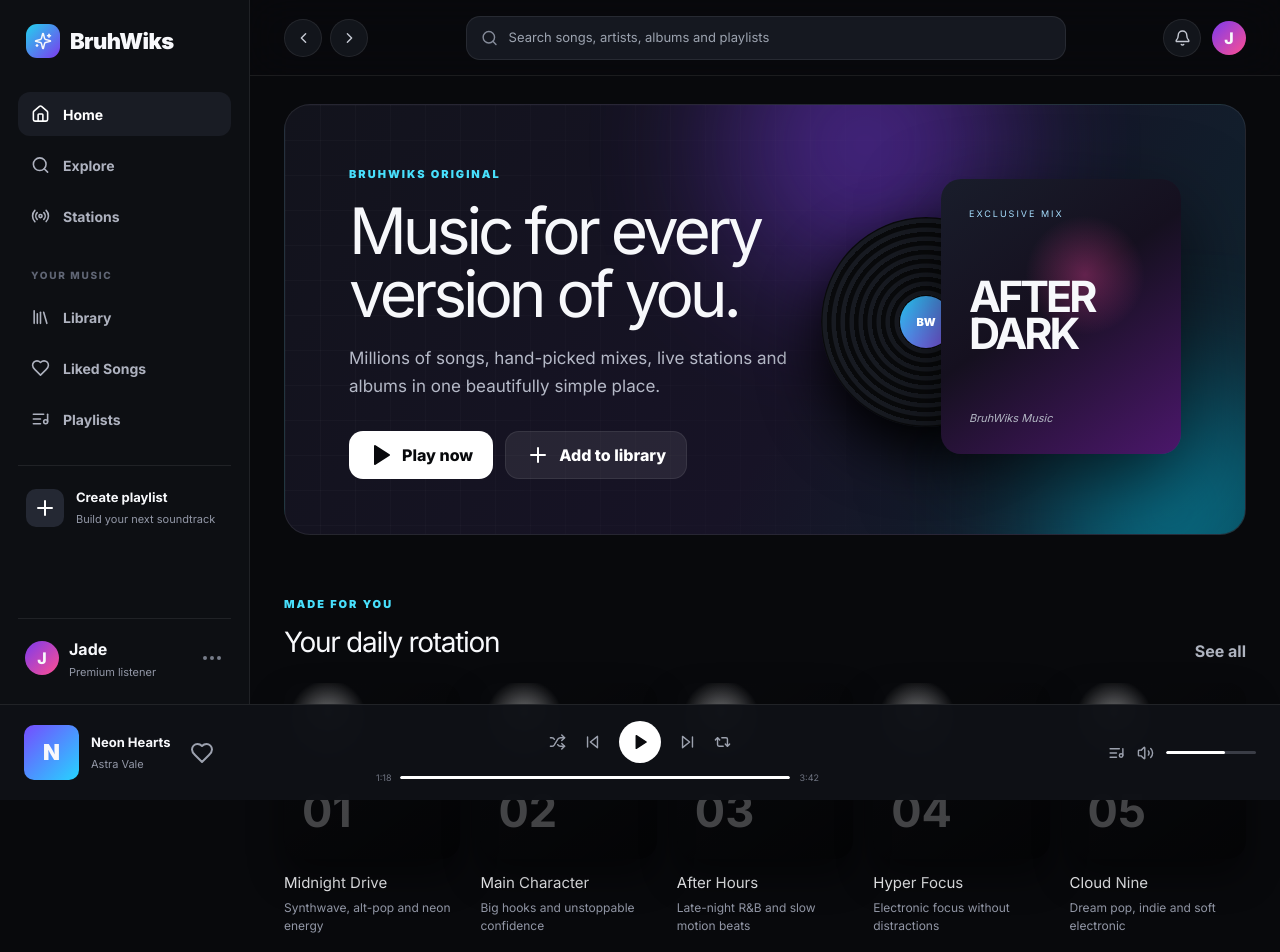
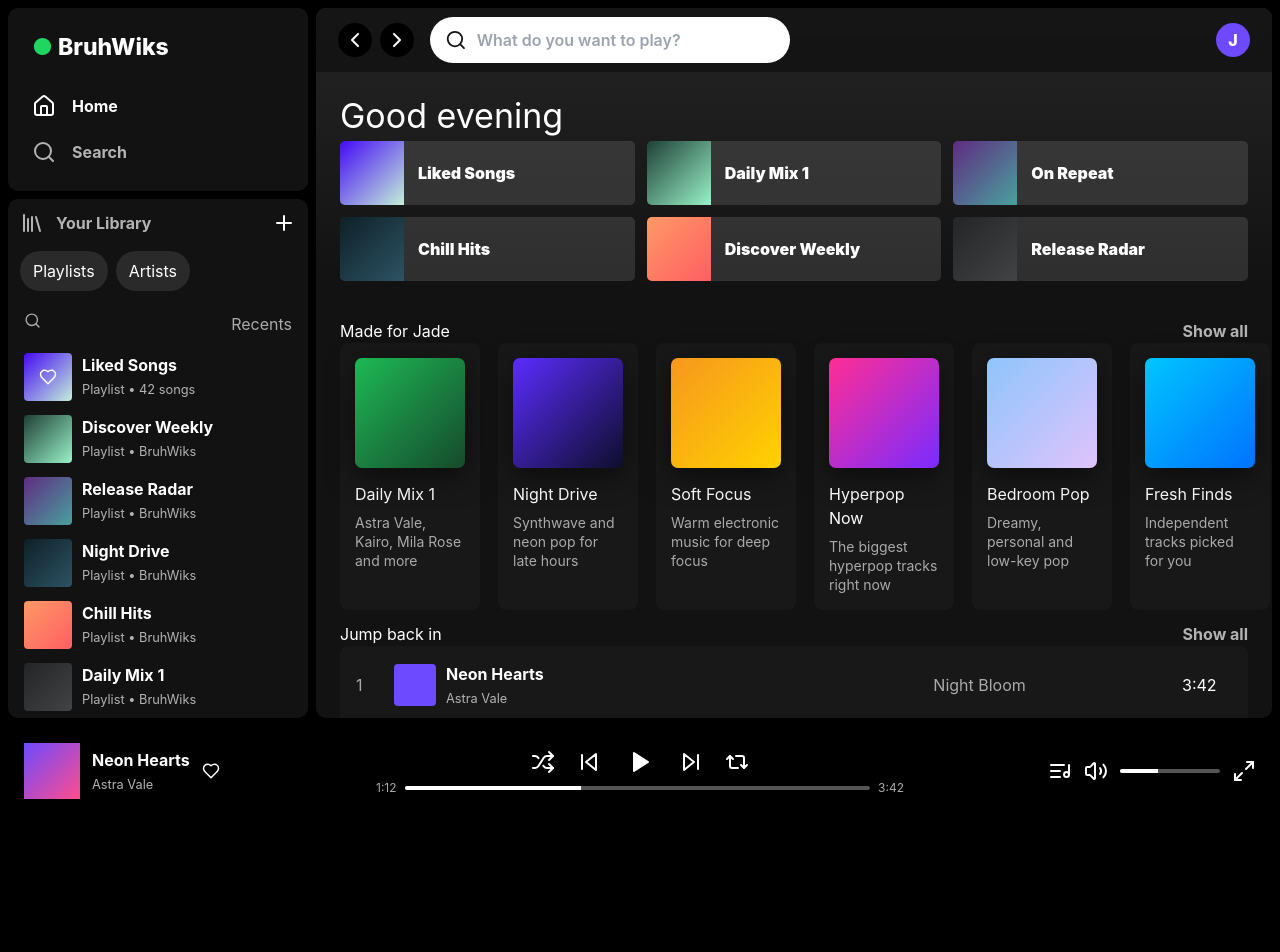
Before and after one commit to Sigmayraffykaw/bruhwik, a Next.js app: page / in a window 1280 px wide. Shown: the top 952 px of the page. After the commit the page ends 824 px from the top, so only its background shows below. Built offline with nearby package versions, Linux system fonts and the light colour scheme.

Commit message:
Redesign BruhWiks with Spotify-inspired interface

```diff
--- a/app/layout.tsx
+++ b/app/layout.tsx
@@ -1,6 +1 @@
-import type { Metadata } from "next";
-import { Inter } from "next/font/google";
-import "./globals.css";
-const inter=Inter({subsets:["latin"]});
-export const metadata:Metadata={title:"BruhWiks Music — Listen Without Limits",description:"A premium music streaming experience for playlists, albums, artists and stations."};
-export default function RootLayout({children}:{children:React.ReactNode}){return <html lang="en"><body className={inter.className}>{children}</body></html>}
+import "./globals.css"; import type { Metadata } from "next"; export const metadata:Metadata={title:"BruhWiks Music",description:"A premium music streaming experience."}; export default function RootLayout({children}:{children:React.ReactNode}){return <html lang="en"><body>{children}</body></html>}
--- a/app/page.tsx
+++ b/app/page.tsx
@@ -1,175 +1,61 @@
 "use client";
 
-import { useState } from "react";
-import { motion } from "framer-motion";
-import {
-  Bell, ChevronLeft, ChevronRight, Heart, Home, Library, ListMusic,
-  Menu, MoreHorizontal, Pause, Play, Plus, Radio, Repeat2, Search,
-  Shuffle, SkipBack, SkipForward, Sparkles, Volume2, X
-} from "lucide-react";
+import { useMemo, useState } from "react";
+import { Home, Search, Library, Plus, Heart, ChevronLeft, ChevronRight, Play, Pause, SkipBack, SkipForward, Repeat2, Shuffle, Volume2, Maximize2, ListMusic, Menu, X } from "lucide-react";
 
-const mixes = [
-  ["Midnight Drive", "Synthwave, alt-pop and neon energy", "mix-one"],
-  ["Main Character", "Big hooks and unstoppable confidence", "mix-two"],
-  ["After Hours", "Late-night R&B and slow motion beats", "mix-three"],
-  ["Hyper Focus", "Electronic focus without distractions", "mix-four"],
-  ["Cloud Nine", "Dream pop, indie and soft electronic", "mix-five"]
+const quick = [
+  ["Liked Songs","linear-gradient(135deg,#450af5,#c4efd9)"],
+  ["Daily Mix 1","linear-gradient(135deg,#1f4037,#99f2c8)"],
+  ["On Repeat","linear-gradient(135deg,#5f2c82,#49a09d)"],
+  ["Chill Hits","linear-gradient(135deg,#0f2027,#2c5364)"],
+  ["Discover Weekly","linear-gradient(135deg,#ff9966,#ff5e62)"],
+  ["Release Radar","linear-gradient(135deg,#232526,#414345)"]
+];
+const cards = [
+  ["Daily Mix 1","Astra Vale, Kairo, Mila Rose and more","linear-gradient(135deg,#1db954,#164a2d)"],
+  ["Night Drive","Synthwave and neon pop for late hours","linear-gradient(135deg,#5b2cff,#0e0e2c)"],
+  ["Soft Focus","Warm electronic music for deep focus","linear-gradient(135deg,#f7971e,#ffd200)"],
+  ["Hyperpop Now","The biggest hyperpop tracks right now","linear-gradient(135deg,#ff2d95,#7a2cff)"],
+  ["Bedroom Pop","Dreamy, personal and low-key pop","linear-gradient(135deg,#8ec5fc,#e0c3fc)"],
+  ["Fresh Finds","Independent tracks picked for you","linear-gradient(135deg,#00c6ff,#0072ff)"]
+];
+const tracks = [
+  ["Neon Hearts","Astra Vale","Night Bloom","3:42","#6d4aff"],
+  ["Out of Orbit","Kairo","Zero Gravity","2:58","#ff4d8d"],
+  ["Silverline","Mila Rose","Silverline","3:21","#47c7ff"],
+  ["No Signal","Northstar","Static Dreams","4:03","#23d18b"],
+  ["Gravity","Juno Skye","Motion","3:35","#ff9e3d"]
 ];
 
-const tracks = [
-  ["Neon Hearts", "Astra Vale", "Night Bloom", "3:42", "tone-one"],
-  ["Out of Orbit", "Kairo", "Zero Gravity", "2:58", "tone-two"],
-  ["Silverline", "Mila Rose", "Silverline", "3:21", "tone-three"],
-  ["No Signal", "Northstar", "Static Dreams", "4:03", "tone-four"],
-  ["Gravity", "Juno Skye", "Motion", "3:35", "tone-five"]
-];
-
-const artists = [
-  ["Astra Vale", "artist-one"], ["Kairo", "artist-two"], ["Mila Rose", "artist-three"],
-  ["Northstar", "artist-four"], ["Juno Skye", "artist-five"], ["Lumi", "artist-six"]
-];
-
-function Logo() {
-  return (
-    <div className="logo">
-      <span><Sparkles size={18} /></span>
-      BruhWiks
+export default function HomePage(){
+  const [playing,setPlaying]=useState(false);
+  const [query,setQuery]=useState("");
+  const [menu,setMenu]=useState(false);
+  const filtered=useMemo(()=>tracks.filter(t=>t.slice(0,3).join(" ").toLowerCase().includes(query.toLowerCase())),[query]);
+  return <main className="spotify-app">
+    <aside className={menu?"sidebar open":"sidebar"}>
+      <button className="close" onClick={()=>setMenu(false)}><X/></button>
+      <div className="side-card nav-card">
+        <div className="brand"><span>●</span> BruhWiks</div>
+        <a className="active"><Home/>Home</a><a><Search/>Search</a>
       </div>
-  );
-}
-
-export default function HomePage() {
-  const [query, setQuery] = useState("");
-  const [playing, setPlaying] = useState(false);
-  const [liked, setLiked] = useState(false);
-  const [menu, setMenu] = useState(false);
-
-  const visibleTracks = tracks.filter(function (track) {
-    return track.join(" ").toLowerCase().includes(query.toLowerCase());
-  });
-
-  return (
-    <main className="app-shell">
-      <aside className={menu ? "sidebar open" : "sidebar"}>
-        <div className="side-top">
-          <Logo />
-          <button className="close-side" onClick={function(){setMenu(false);}}><X /></button>
-        </div>
-        <nav>
-          <a className="active"><Home />Home</a>
-          <a><Search />Explore</a>
-          <a><Radio />Stations</a>
-        </nav>
-        <div className="side-label">YOUR MUSIC</div>
-        <nav>
-          <a><Library />Library</a>
-          <a><Heart />Liked Songs</a>
-          <a><ListMusic />Playlists</a>
-        </nav>
-        <div className="playlist-create">
-          <button><Plus /></button>
-          <div><b>Create playlist</b><small>Build your next soundtrack</small></div>
-        </div>
-        <div className="side-footer">
-          <span className="avatar">J</span>
-          <div><b>Jade</b><small>Premium listener</small></div>
-          <MoreHorizontal />
+      <div className="side-card library-card">
+        <div className="library-head"><span><Library/>Your Library</span><button><Plus/></button></div>
+        <div className="chips"><button>Playlists</button><button>Artists</button></div>
+        <div className="library-search"><Search size={17}/><span>Recents</span></div>
+        {["Liked Songs","Discover Weekly","Release Radar","Night Drive","Chill Hits","Daily Mix 1"].map((x,i)=><div className="lib-item" key={x}><div className="lib-cover" style={{background:quick[i%quick.length][1]}}>{i===0?<Heart size={18}/>:null}</div><div><b>{x}</b><small>{i===0?"Playlist • 42 songs":"Playlist • BruhWiks"}</small></div></div>)}
       </div>
     </aside>
-
-      <section className="content">
-        <header className="topbar">
-          <button className="mobile-menu" onClick={function(){setMenu(true);}}><Menu /></button>
-          <div className="history"><button><ChevronLeft /></button><button><ChevronRight /></button></div>
-          <label className="search">
-            <Search />
-            <input value={query} onChange={function(e){setQuery(e.target.value);}} placeholder="Search songs, artists, albums and playlists" />
-          </label>
-          <div className="top-actions"><button><Bell /></button><span className="avatar">J</span></div>
-        </header>
-
-        <div className="page">
-          <motion.section className="hero" initial={{opacity:0,y:18}} animate={{opacity:1,y:0}}>
-            <div className="hero-glow one" />
-            <div className="hero-glow two" />
-            <div className="hero-copy">
-              <span className="eyebrow">BRUHWIKS ORIGINAL</span>
-              <h1>Music for every version of you.</h1>
-              <p>Millions of songs, hand-picked mixes, live stations and albums in one beautifully simple place.</p>
-              <div>
-                <button className="primary" onClick={function(){setPlaying(true);}}><Play fill="currentColor" />Play now</button>
-                <button className="secondary"><Plus />Add to library</button>
-              </div>
-            </div>
-            <div className="hero-art">
-              <div className="disc"><i /><span>BW</span></div>
-              <div className="cover"><small>EXCLUSIVE MIX</small><b>AFTER<br />DARK</b><em>BruhWiks Music</em></div>
-            </div>
-          </motion.section>
-
-          <section className="section-block">
-            <div className="section-head"><div><span>MADE FOR YOU</span><h2>Your daily rotation</h2></div><button>See all</button></div>
-            <div className="card-grid">
-              {mixes.map(function(mix, index){
-                return (
-                  <motion.article className="music-card" whileHover={{y:-7}} key={mix[0]}>
-                    <div className={"cover-art " + mix[2]}>
-                      <div className="art-noise" />
-                      <b>{String(index + 1).padStart(2,"0")}</b>
-                      <button onClick={function(){setPlaying(true);}}><Play fill="currentColor" /></button>
-                    </div>
-                    <h3>{mix[0]}</h3><p>{mix[1]}</p>
-                  </motion.article>
-                );
-              })}
+    <section className="main-panel">
+      <header className="topbar"><button className="menu" onClick={()=>setMenu(true)}><Menu/></button><div className="arrows"><button><ChevronLeft/></button><button><ChevronRight/></button></div><label><Search/><input value={query} onChange={e=>setQuery(e.target.value)} placeholder="What do you want to play?"/></label><div className="profile">J</div></header>
+      <div className="hero-gradient"><h1>Good evening</h1><div className="quick-grid">{quick.map(([name,bg])=><button key={name}><span style={{background:bg}}></span><b>{name}</b><i><Play fill="currentColor"/></i></button>)}</div></div>
+      <div className="content-wrap">
+        <div className="section-title"><h2>Made for Jade</h2><button>Show all</button></div>
+        <div className="card-grid">{cards.map(([name,desc,bg])=><article key={name}><div className="card-art" style={{background:bg}}><button onClick={()=>setPlaying(true)}><Play fill="currentColor"/></button></div><h3>{name}</h3><p>{desc}</p></article>)}</div>
+        <div className="section-title"><h2>Jump back in</h2><button>Show all</button></div>
+        <div className="track-list">{filtered.map((t,i)=><div className="track" key={t[0]}><span className="num">{i+1}</span><div className="mini-art" style={{background:t[4]}}></div><div className="track-main"><b>{t[0]}</b><small>{t[1]}</small></div><span className="album">{t[2]}</span><span>{t[3]}</span></div>)}</div>
       </div>
     </section>
-
-          <section className="section-block">
-            <div className="section-head"><div><span>TRENDING NOW</span><h2>Top tracks</h2></div><button>View chart</button></div>
-            <div className="track-table">
-              <div className="track-head"><span>#</span><span>Title</span><span>Album</span><span>Time</span></div>
-              {visibleTracks.map(function(track, index){
-                return (
-                  <div className="track-row" key={track[0]}>
-                    <span>{index + 1}</span>
-                    <div className="track-title"><i className={track[4]}>{track[0].charAt(0)}</i><div><b>{track[0]}</b><small>{track[1]}</small></div></div>
-                    <span>{track[2]}</span><span>{track[3]}</span>
-                    <button onClick={function(){setPlaying(true);}}><Play size={16} fill="currentColor" /></button>
-                  </div>
-                );
-              })}
-            </div>
-          </section>
-
-          <section className="section-block">
-            <div className="section-head"><div><span>ARTISTS YOU LOVE</span><h2>Popular artists</h2></div><button>See all</button></div>
-            <div className="artist-grid">
-              {artists.map(function(artist){
-                return (
-                  <article key={artist[0]}>
-                    <div className={"artist-photo " + artist[1]}><span>{artist[0].split(" ").map(function(word){return word[0];}).join("")}</span></div>
-                    <h3>{artist[0]}</h3><p>Artist</p>
-                  </article>
-                );
-              })}
-            </div>
-          </section>
-        </div>
-      </section>
-
-      <div className="player">
-        <div className="now">
-          <div className="mini-cover">N</div>
-          <div><b>Neon Hearts</b><small>Astra Vale</small></div>
-          <button onClick={function(){setLiked(!liked);}} className={liked ? "liked" : ""}><Heart fill={liked ? "currentColor" : "none"} /></button>
-        </div>
-        <div className="controls">
-          <div><button><Shuffle /></button><button><SkipBack /></button><button className="play-main" onClick={function(){setPlaying(!playing);}}>{playing ? <Pause fill="currentColor" /> : <Play fill="currentColor" />}</button><button><SkipForward /></button><button><Repeat2 /></button></div>
-          <div className="progress"><span>1:18</span><i><b className={playing ? "progress-playing" : "progress-paused"} /></i><span>3:42</span></div>
-        </div>
-        <div className="volume"><ListMusic /><Volume2 /><i><b /></i></div>
-      </div>
+    <footer className="player"><div className="now"><div className="now-art"></div><div><b>Neon Hearts</b><small>Astra Vale</small></div><Heart size={18}/></div><div className="controls"><div><Shuffle/><SkipBack/><button onClick={()=>setPlaying(!playing)}>{playing?<Pause fill="currentColor"/>:<Play fill="currentColor"/>}</button><SkipForward/><Repeat2/></div><section><span>1:12</span><i><em></em></i><span>3:42</span></section></div><div className="extras"><ListMusic/><Volume2/><i><em></em></i><Maximize2/></div></footer>
   </main>
-  );
 }
```
Also changed, not shown: app/globals.css. Lines whose indentation alone changed are shown as unchanged.
